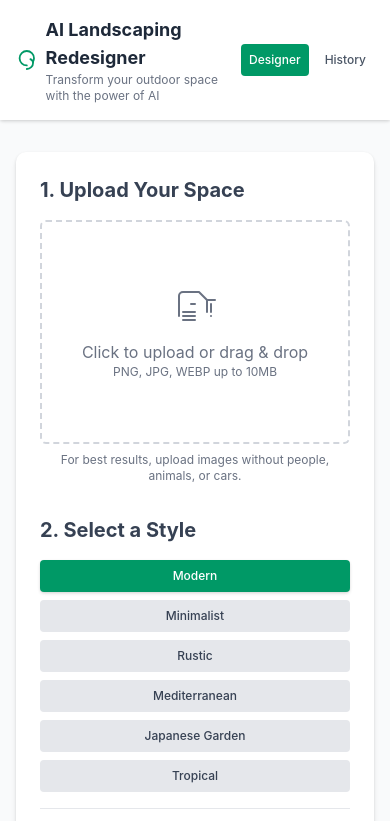
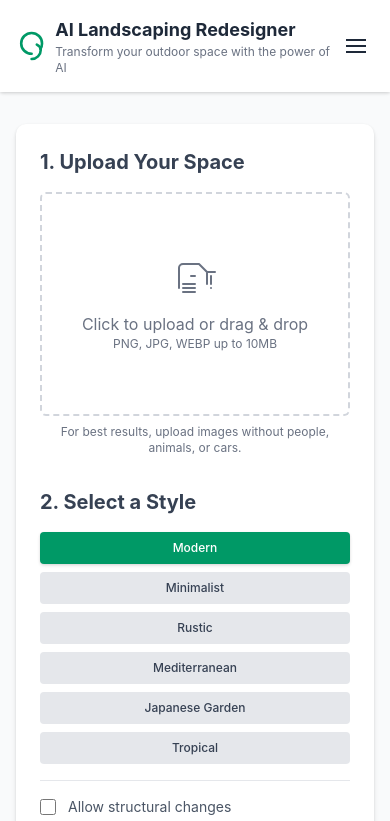
Before and after one commit to MongiLearnsToCode/ai-landscaping-redesigner, a Next.js app: page / in a window 390 px wide. Shown: the top 821 px of the page. Built offline with nearby package versions, Linux system fonts and the light colour scheme.

Commit message:
Add hamburger menu for mobile navigation on screens smaller than tablets

```diff
--- a/src/components/Header.tsx
+++ b/src/components/Header.tsx
@@ -1,13 +1,14 @@
-import React from 'react';
+import React, { useState } from 'react';
 import { LeafIcon } from './icons/LeafIcon';
 import Link from 'next/link';
 import { useRouter } from 'next/router';
 
 export const Header: React.FC = () => {
   const router = useRouter();
+  const [isMenuOpen, setIsMenuOpen] = useState(false);
 
   return (
-    <header className="bg-white dark:bg-gray-800 shadow-md">
+    <header className="bg-white dark:bg-gray-800 shadow-md relative">
       <div className="container mx-auto px-4 py-4 flex items-center justify-between">
         <Link href="/" className="flex items-center cursor-pointer">
           <LeafIcon className="h-8 w-8 md:h-10 md:w-10 text-emerald-600 mr-2 md:mr-3" />
@@ -16,7 +17,7 @@ export const Header: React.FC = () => {
             <p className="text-xs md:text-sm text-gray-500 dark:text-gray-400">Transform your outdoor space with the power of AI</p>
           </div>
         </Link>
-        <nav className="flex items-center space-x-2">
+        <nav className="hidden md:flex items-center space-x-2">
           <Link href="/" className={`px-2 md:px-4 py-2 rounded-md text-xs md:text-sm font-medium transition-colors ${router.pathname === '/' ? 'bg-emerald-600 text-white' : 'text-gray-600 dark:text-gray-300 hover:bg-gray-100 dark:hover:bg-gray-700'}`}>
             Designer
           </Link>
@@ -24,7 +25,36 @@ export const Header: React.FC = () => {
             History
           </Link>
         </nav>
+        <button
+          onClick={() => setIsMenuOpen(!isMenuOpen)}
+          className="md:hidden p-2 rounded-md hover:bg-gray-100 dark:hover:bg-gray-700 focus:outline-none focus:ring-2 focus:ring-emerald-500"
+          aria-label="Toggle menu"
+        >
+          <span className="block w-5 h-0.5 bg-gray-800 dark:bg-gray-200 mb-1"></span>
+          <span className="block w-5 h-0.5 bg-gray-800 dark:bg-gray-200 mb-1"></span>
+          <span className="block w-5 h-0.5 bg-gray-800 dark:bg-gray-200"></span>
+        </button>
       </div>
+      {isMenuOpen && (
+        <div className="md:hidden bg-white dark:bg-gray-800 border-t border-gray-200 dark:border-gray-700">
+          <div className="container mx-auto px-4 py-4 flex flex-col space-y-2">
+            <Link
+              href="/"
+              onClick={() => setIsMenuOpen(false)}
+              className={`px-4 py-2 rounded-md text-sm font-medium transition-colors ${router.pathname === '/' ? 'bg-emerald-600 text-white' : 'text-gray-600 dark:text-gray-300 hover:bg-gray-100 dark:hover:bg-gray-700'}`}
+            >
+              Designer
+            </Link>
+            <Link
+              href="/HistoryPage"
+              onClick={() => setIsMenuOpen(false)}
+              className={`px-4 py-2 rounded-md text-sm font-medium transition-colors ${router.pathname === '/HistoryPage' ? 'bg-emerald-600 text-white' : 'text-gray-600 dark:text-gray-300 hover:bg-gray-100 dark:hover:bg-gray-700'}`}
+            >
+              History
+            </Link>
+          </div>
+        </div>
+      )}
     </header>
   );
 };
```
